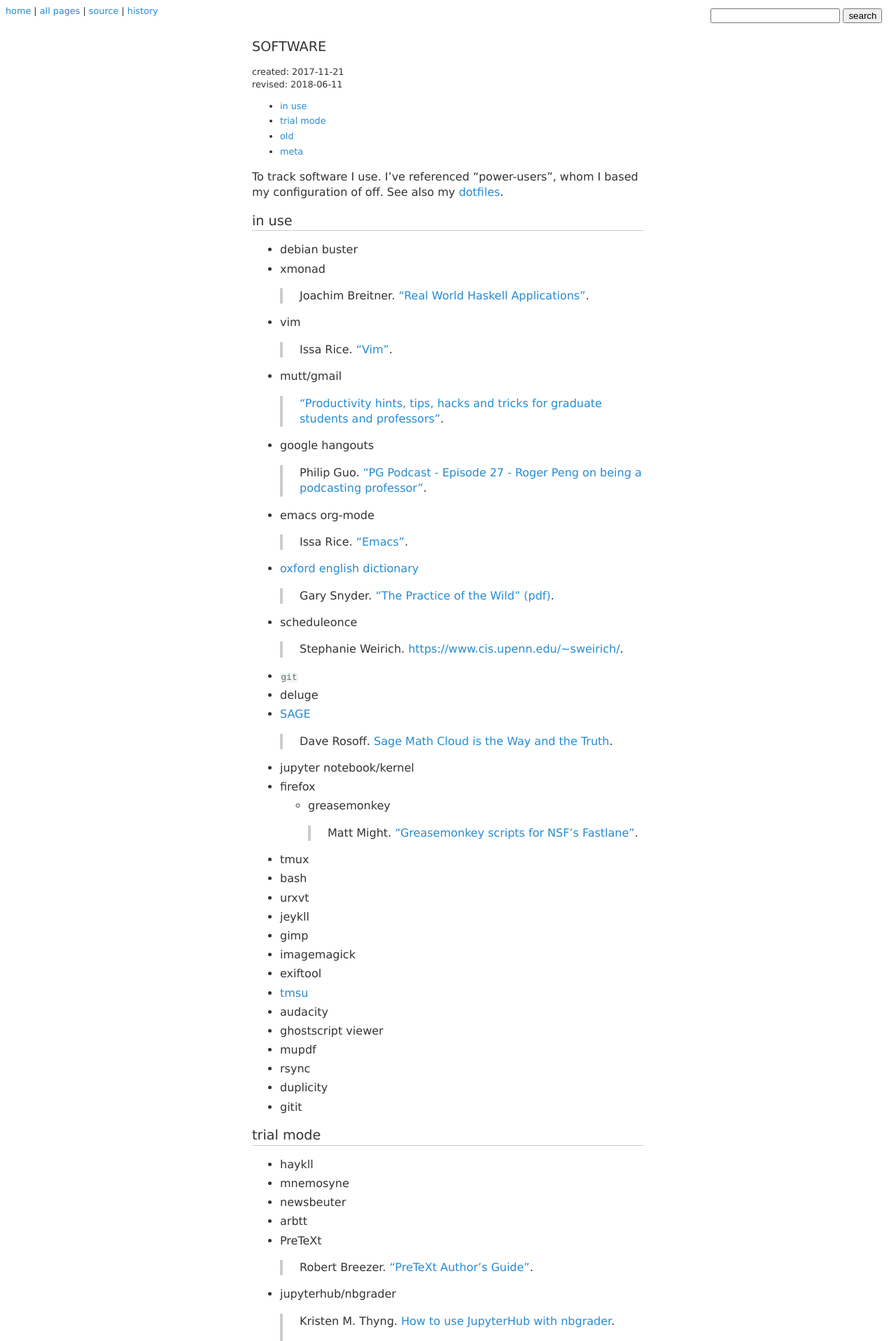
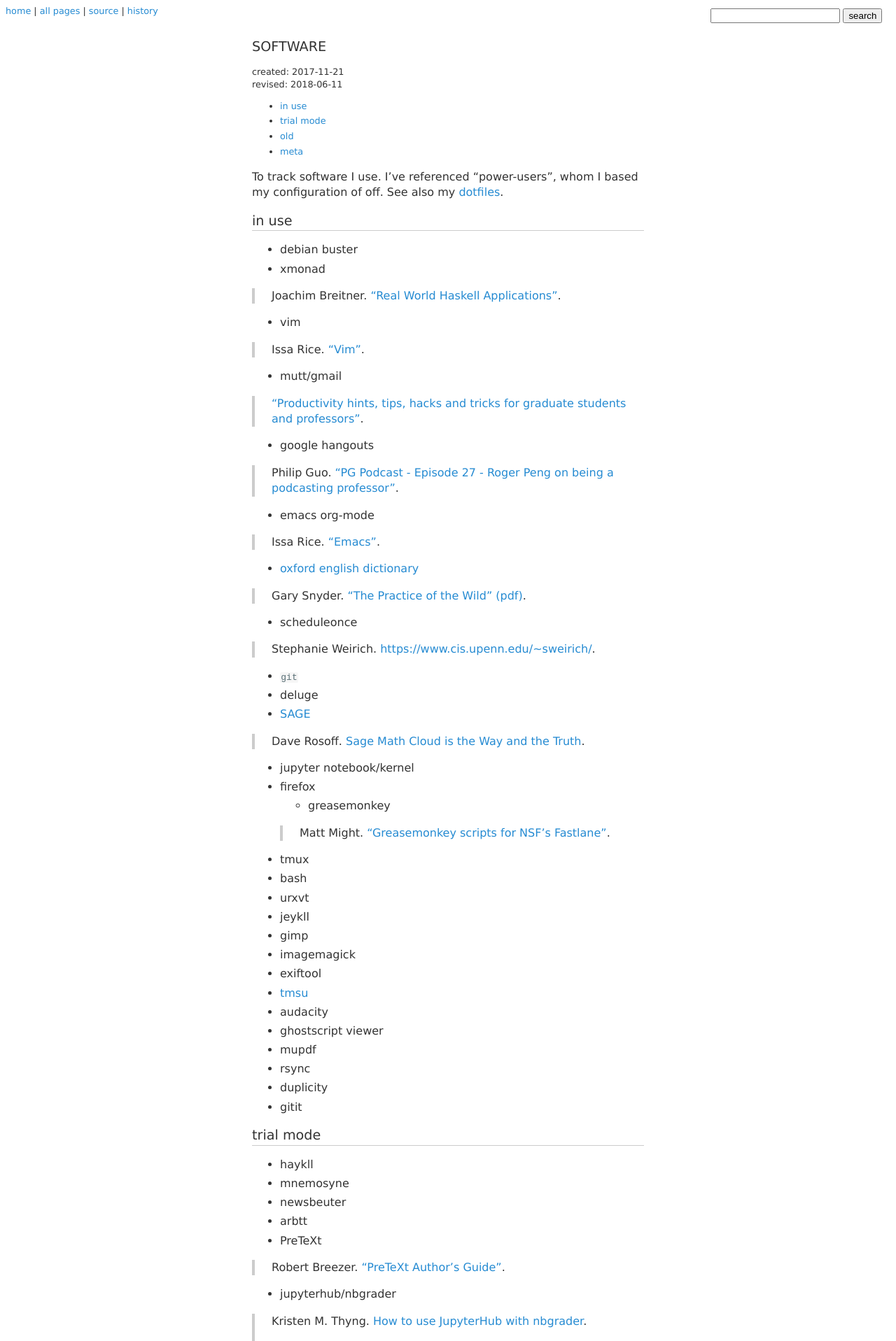
Before and after one commit to coltongrainger/blog, a Jekyll site: the page built from _posts/2017-11-21-software.md, in a window 1280 px wide. Shown: the top 1917 px of the page at 70% size. Built offline with Jekyll 4.4.1, drawn with Linux system fonts in a browser that asks for light colours; our own code applies the rules of GitHub Pages for plain Markdown files.

Commit message:
Space lines.

```diff
--- a/_posts/2017-11-21-software.md
+++ b/_posts/2017-11-21-software.md
@@ -11,27 +11,45 @@
 
 - debian buster
 - xmonad
-  > Joachim Breitner. [“Real World Haskell Applications”](https://www.joachim-breitner.de/blog/606-Real_World_Haskell_Applications).
+
+> Joachim Breitner. ["Real World Haskell Applications"](https://www.joachim-breitner.de/blog/606-Real_World_Haskell_Applications).
+
 - vim
-  > Issa Rice. [“Vim”](https://issarice.com/vim).
+
+> Issa Rice. ["Vim"](https://issarice.com/vim).
+
 - mutt/gmail
-  > [“Productivity hints, tips, hacks and tricks for graduate students and professors”](http://matt.might.net/articles/productivity-tips-hints-hacks-tricks-for-grad-students-academics/).
+
+> ["Productivity hints, tips, hacks and tricks for graduate students and professors"](http://matt.might.net/articles/productivity-tips-hints-hacks-tricks-for-grad-students-academics/).
+
 - google hangouts
-  > Philip Guo. [“PG Podcast - Episode 27 - Roger Peng on being a podcasting professor”](http://pgbovine.net/PG-Podcast-27-Roger-Peng.htm).
+
+> Philip Guo. ["PG Podcast - Episode 27 - Roger Peng on being a podcasting professor"](http://pgbovine.net/PG-Podcast-27-Roger-Peng.htm).
+
 - emacs org-mode
-  > Issa Rice. [“Emacs”](https://issarice.com/emacs).
+
+> Issa Rice. ["Emacs"](https://issarice.com/emacs).
+
 - [oxford english dictionary](http://users.datarealm.com/xywwweb/oed.shtml)
-  > Gary Snyder. [“The Practice of the Wild” (pdf)](https://terebess.hu/zen/mesterek/The-Practice-of-the-Wild-by-Gary-Snyder.pdf).
+
+> Gary Snyder. ["The Practice of the Wild" (pdf)](https://terebess.hu/zen/mesterek/The-Practice-of-the-Wild-by-Gary-Snyder.pdf).
+
 - scheduleonce
-  > Stephanie Weirich. <https://www.cis.upenn.edu/~sweirich/>.
+
+> Stephanie Weirich. <https://www.cis.upenn.edu/~sweirich/>.
+
 - `git`
 - deluge
 - [SAGE](https://doc.sagemath.org/html/en/index.html)
-  > Dave Rosoff. [Sage Math Cloud is the Way and the Truth](https://github.com/daverosoff/daverosoff.github.io/blob/master/blog/_posts/2016-12-14-teaching-cplusplus-in-smc.md#sagemathcloud-is-the-way-and-the-truth).
+
+> Dave Rosoff. [Sage Math Cloud is the Way and the Truth](https://github.com/daverosoff/daverosoff.github.io/blob/master/blog/_posts/2016-12-14-teaching-cplusplus-in-smc.md#sagemathcloud-is-the-way-and-the-truth).
+
 - jupyter notebook/kernel
 - firefox
   - greasemonkey
-    > Matt Might. [“Greasemonkey scripts for NSF's Fastlane”](http://matt.might.net/articles/greasemonkey-scripts-for-nsf-fastlane/).
+
+  > Matt Might. ["Greasemonkey scripts for NSF's Fastlane"](http://matt.might.net/articles/greasemonkey-scripts-for-nsf-fastlane/).
+
 - tmux
 - bash
 - urxvt
@@ -54,39 +72,52 @@
 - newsbeuter
 - arbtt
 - PreTeXt
-  > Robert Breezer. [“PreTeXt Author's Guide”](http://mathbook.pugetsound.edu/doc/author-guide/html/pretext-author-guide.html).
+
+> Robert Breezer. ["PreTeXt Author's Guide"](http://mathbook.pugetsound.edu/doc/author-guide/html/pretext-author-guide.html).
+
 - jupyterhub/nbgrader
-  > Kristen M. Thyng. [How to use JupyterHub with nbgrader](http://kristenthyng.com/blog/2016/09/07/jupyterhub+nbgrader/).
-  >
-  > [“Webinar: Jupyter as a Gateway for Scientific Collaboration and Education”](https://www.youtube.com/watch?v=QipkhnBS6hw&feature=youtu.be&t=19m46s).
+
+> Kristen M. Thyng. [How to use JupyterHub with nbgrader](http://kristenthyng.com/blog/2016/09/07/jupyterhub+nbgrader/).
+>
+> ["Webinar: Jupyter as a Gateway for Scientific Collaboration and Education"](https://www.youtube.com/watch?v=QipkhnBS6hw&feature=youtu.be&t=19m46s).
 
 ## old
 
 - virtual DJ
 - jekyll
-  > [“6 tips for low-cost academic blogging”](http://matt.might.net/articles/how-to-blog-as-an-academic/). Retrieved February 25, 2018.
-  >
-  > [“Get Started With GitHub Pages (Plus Bonus Jekyll)”](https://24ways.org/2013/get-started-with-github-pages/).
+
+> ["6 tips for low-cost academic blogging"](http://matt.might.net/articles/how-to-blog-as-an-academic/). Retrieved February 25, 2018.
+
+>
+
+> ["Get Started With GitHub Pages (Plus Bonus Jekyll)"](https://24ways.org/2013/get-started-with-github-pages/).
+
 - [anki](https://apps.ankiweb.net/docs/manual.html)
-  > I tried Anki on a tip from another farm-hand at Sonnwendhof Biofarm in Baden-Württemburg.
+
+> I tried Anki on a tip from another farm-hand at Sonnwendhof Biofarm in Baden-Württemburg.
 
 ## meta
 
 - Issa Rice's [Software](https://issarice.com/software)
 - Matt Might's [uses this](https://usesthis.com/interviews/matt.might/)
-  > The guiding philosophy behind my setup is to make it easy to do the things I should be doing, and hard to do the things I shouldn't.
+
+> The guiding philosophy behind my setup is to make it easy to do the things I should be doing, and hard to do the things I shouldn't.
+
 - Christine Yen's [uses this](https://usesthis.com/interviews/christine.yen/)
-  > And finally, I keep my laptop stickers minimal but collect them profusely on my laptop case (which, many layers ago, was a bubblewrap mailing envelope)
+
+> And finally, I keep my laptop stickers minimal but collect them profusely on my laptop case (which, many layers ago, was a bubblewrap mailing envelope)
+
 - Gwern's [Choosing Software](https://www.gwern.net/Choosing-Software)
-- John Regehr's [“Basic Toolbox”](https://blog.regehr.org/archives/1578) includes
-    > - a version control system
-    > - a text editor
-    > - a graphing program
-    > - a presentation tool
-    > - an interactive debugger
-    > - a generic build system
-    > - a scripting language
-    > - a shell language
-    > - a systems language
-    > - a workhorse language
-    > - a pocket calculator
+- John Regehr's ["Basic Toolbox"](https://blog.regehr.org/archives/1578) includes
+
+> - a version control system
+> - a text editor
+> - a graphing program
+> - a presentation tool
+> - an interactive debugger
+> - a generic build system
+> - a scripting language
+> - a shell language
+> - a systems language
+> - a workhorse language
+> - a pocket calculator
```
